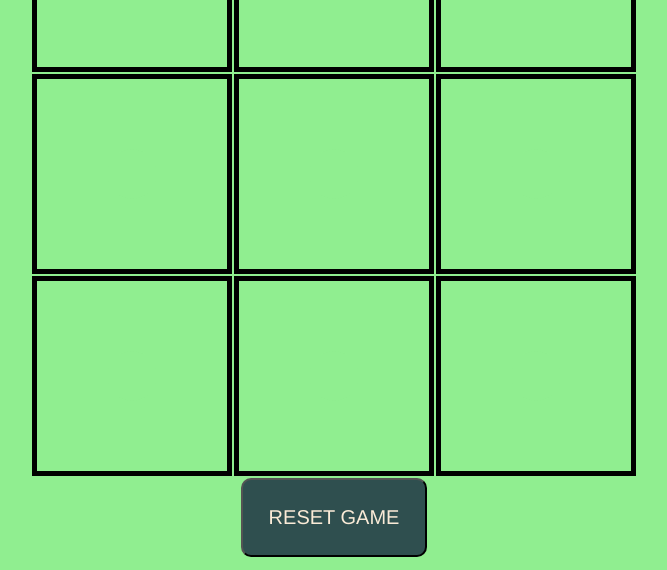
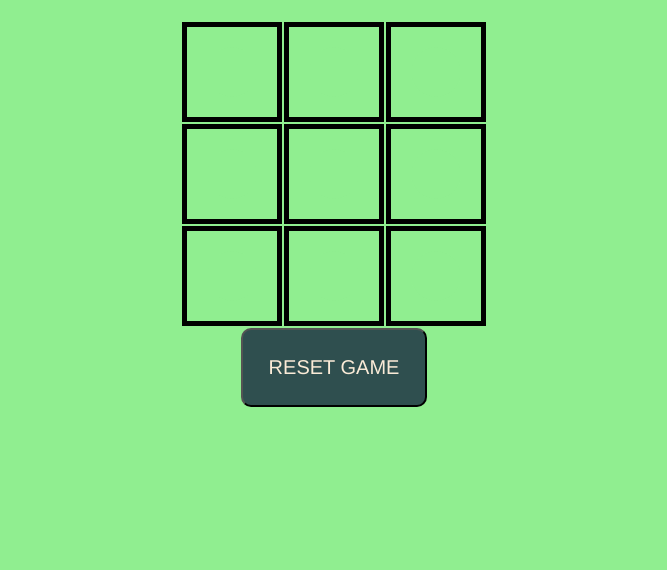
Before and after one commit to StuK359/tic-tac-toe, a plain HTML site: page index.html in a window 1280 px wide. Shown: the part 230-800 px from the top of the page, without its empty margins (306-973 px from the left). Drawn offline with Linux system fonts and the light colour scheme.

Commit message:
Final version

```diff
--- a/main.css
+++ b/main.css
@@ -22,17 +22,20 @@ html, body {
   }
 
   td {
-    height: 200px;
-    width: 200px;
+    height: 100px;
+    width: 100px;
   }
 
   td div {
     margin: 0 auto;
     height: 50px;
     width: 50px;
+    padding-left: 10px;
     border-radius: 50%;
     pointer-events: none;
-
+    font-size: 40px;
+    justify-content: center;
+    align-items: center;
   }
 
   tr td {
--- a/main.js
+++ b/main.js
@@ -3,6 +3,12 @@ const playerColor = {
     '1': 'blue',
     '-1': 'red',
     'null': 'lightgreen'
+  };
+
+  const playerSymbol = {
+      '1': 'X',
+      '-1': 'O',
+      'null': ''
   };
 
   const winStates = [
@@ -57,6 +63,7 @@ const playerColor = {
   function render() {
      board.forEach(function(sq, idx) {
         squares[idx].style.background = playerColor[sq];
+        squares[idx].innerHTML = playerSymbol[sq];
       });
       if (winner === 'T') {
         message.innerHTML = 'Tie Game!';
```
